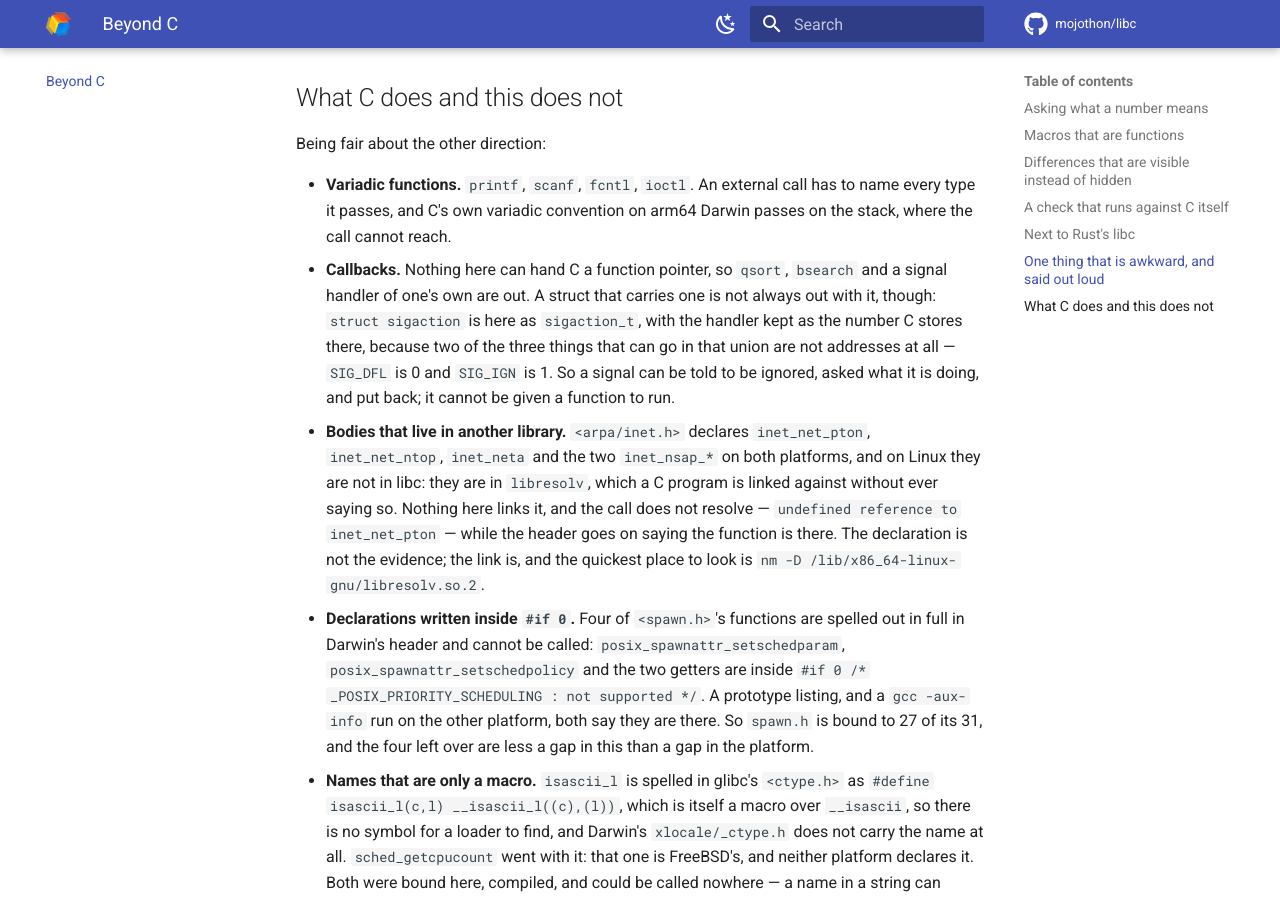
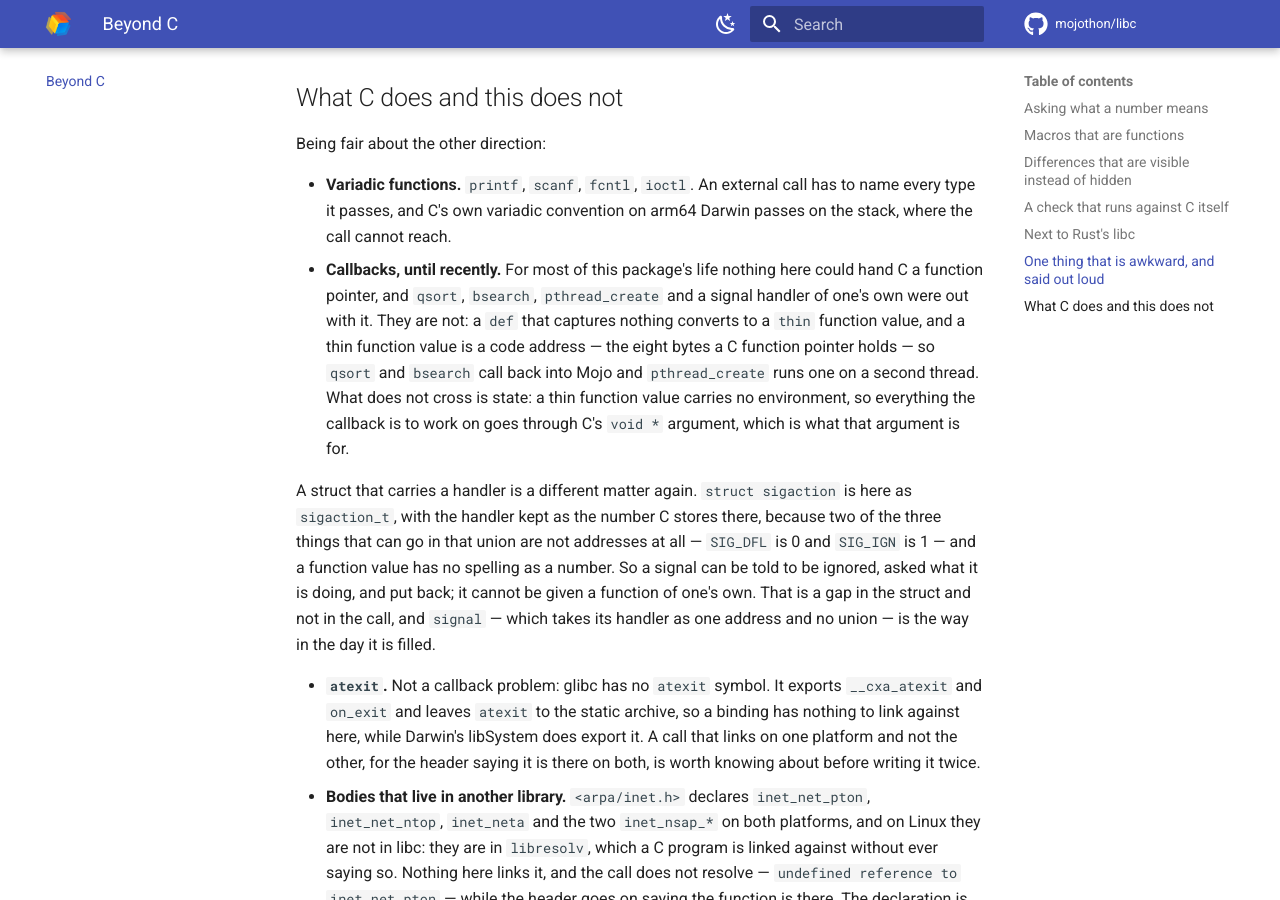
Before and after one commit to mojothon/libc, an MkDocs documentation site: the page built from docs/beyond-c.md, in a window 1280 px wide and 900 px high, scrolled down 15614 px. Built offline with MkDocs 1.6.1 and Material for MkDocs 9.7.7, drawn with Linux system fonts in a browser that asks for light colours; comment, search, counter and statistics services are not loaded; some of the changed text lies outside the part shown.

Commit message:
feat: callbacks, and the calls that were waiting on one
qsort, bsearch, pthread_create, pthread_join and pthread_exit are bound.
All five waited on the same reading -- that this package cannot hand C a
function pointer -- and the reading was wrong. A def that captures
nothing converts to a thin function value, and a thin function value is
a code address: the eight bytes a C function pointer holds. external_call
passes it where C wants its void (*)(void *), and the call comes back
into Mojo -- qsort calls the comparator, pthread_create runs the start
routine on a second thread, and the test asserts through pthread_equal
that the thread that did the work is not the one asking.

What does not cross is state. A thin function value carries no
environment, so everything a callback works on goes through C's void *
argument, which is what that argument is for; the docstrings say so, and
the thread tests hand the thread a block to write in and read it back
only after the join.

atexit is still out, and the reason is worth keeping: glibc has no
atexit symbol. It exports __cxa_atexit and on_exit and leaves atexit to
the static archive, so a binding has nothing to link against on Linux
whatever the callback situation is. That is a fact about the platform,
and it replaces a paragraph that named atexit behind a wall that has
moved.

Two guards had to learn the same lesson. check-docstrings counted a
prototype's arguments and a signature's parameters by splitting on every
comma, which reads a function-pointer argument as two and finds a
parameter named `c_ptr[c_void]) thin -> Int32`. It counts brackets now,
and was broken on purpose once to say it still catches a short count.

docs/modules.md and docs/beyond-c.md no longer say the wall is there.
libc.threads is still not written, and says so -- it is work now, not a
wall -- and threads/__init__.mojo carries the same note where someone
would look first.

```diff
--- a/docs/beyond-c.md
+++ b/docs/beyond-c.md
@@ -765,13 +765,33 @@ Being fair about the other direction:
 - **Variadic functions.** `printf`, `scanf`, `fcntl`, `ioctl`. An external
   call has to name every type it passes, and C's own variadic convention
   on arm64 Darwin passes on the stack, where the call cannot reach.
-- **Callbacks.** Nothing here can hand C a function pointer, so `qsort`,
-  `bsearch` and a signal handler of one's own are out. A struct that carries
-  one is not always out with it, though: `struct sigaction` is here as
-  `sigaction_t`, with the handler kept as the number C stores there, because
-  two of the three things that can go in that union are not addresses at all —
-  `SIG_DFL` is 0 and `SIG_IGN` is 1. So a signal can be told to be ignored,
-  asked what it is doing, and put back; it cannot be given a function to run.
+- **Callbacks, until recently.** For most of this package's life nothing
+  here could hand C a function pointer, and `qsort`, `bsearch`,
+  `pthread_create` and a signal handler of one's own were out with it. They
+  are not: a `def` that captures nothing converts to a `thin` function
+  value, and a thin function value is a code address — the eight bytes a C
+  function pointer holds — so `qsort` and `bsearch` call back into Mojo and
+  `pthread_create` runs one on a second thread. What does not cross is
+  state: a thin function value carries no environment, so everything the
+  callback is to work on goes through C's `void *` argument, which is what
+  that argument is for.
+
+  A struct that carries a handler is a different matter again. `struct
+  sigaction` is here as `sigaction_t`, with the handler kept as the number
+  C stores there, because two of the three things that can go in that union
+  are not addresses at all — `SIG_DFL` is 0 and `SIG_IGN` is 1 — and a
+  function value has no spelling as a number. So a signal can be told to be
+  ignored, asked what it is doing, and put back; it cannot be given a
+  function of one's own. That is a gap in the struct and not in the call,
+  and `signal` — which takes its handler as one address and no union — is
+  the way in the day it is filled.
+
+- **`atexit`.** Not a callback problem: glibc has no `atexit` symbol. It
+  exports `__cxa_atexit` and `on_exit` and leaves `atexit` to the static
+  archive, so a binding has nothing to link against here, while Darwin's
+  libSystem does export it. A call that links on one platform and not the
+  other, for the header saying it is there on both, is worth knowing about
+  before writing it twice.
 - **Bodies that live in another library.** `<arpa/inet.h>` declares
   `inet_net_pton`, `inet_net_ntop`, `inet_neta` and the two `inet_nsap_*`
   on both platforms, and on Linux they are not in libc: they are in
```
Also changed, not shown: other parts of docs/beyond-c.md (+1 -1 lines), CHANGELOG.md (+15 -0 lines), docs/modules.md (+24 -13 lines), 7 other files.
